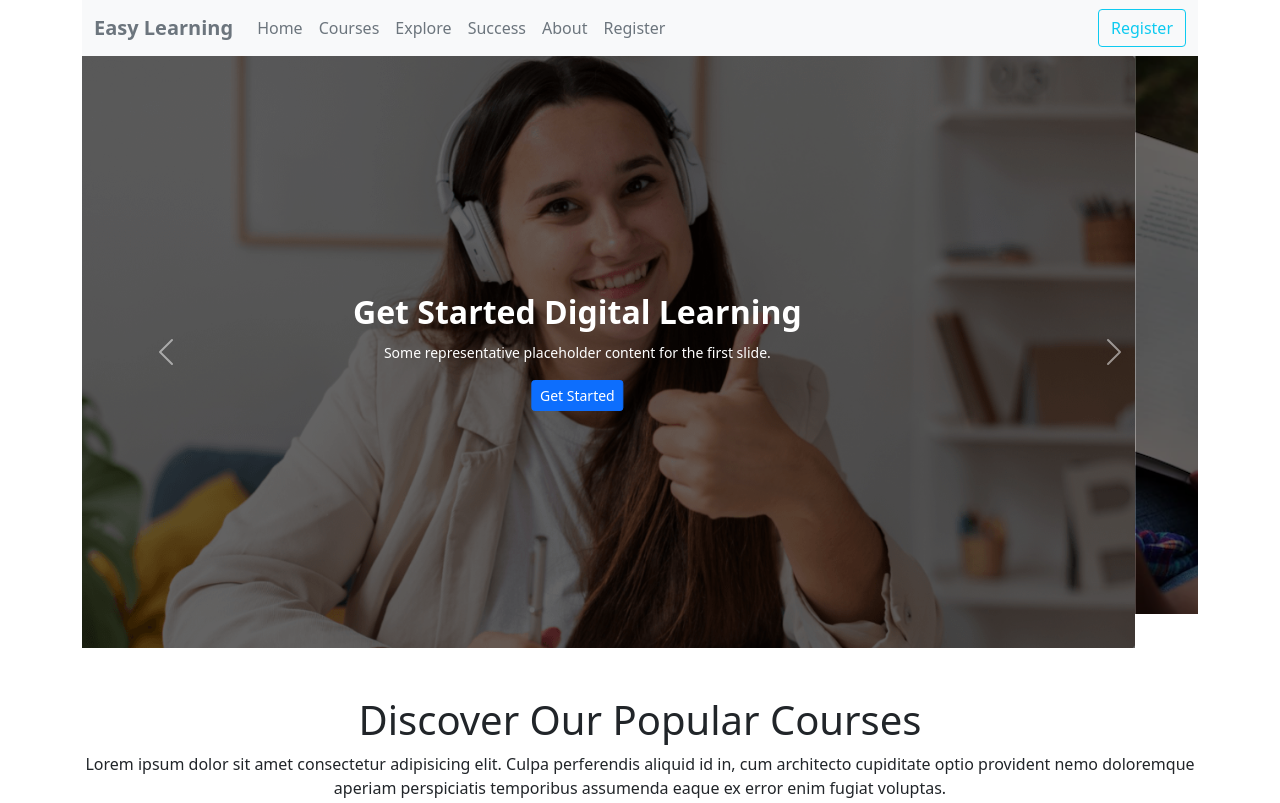
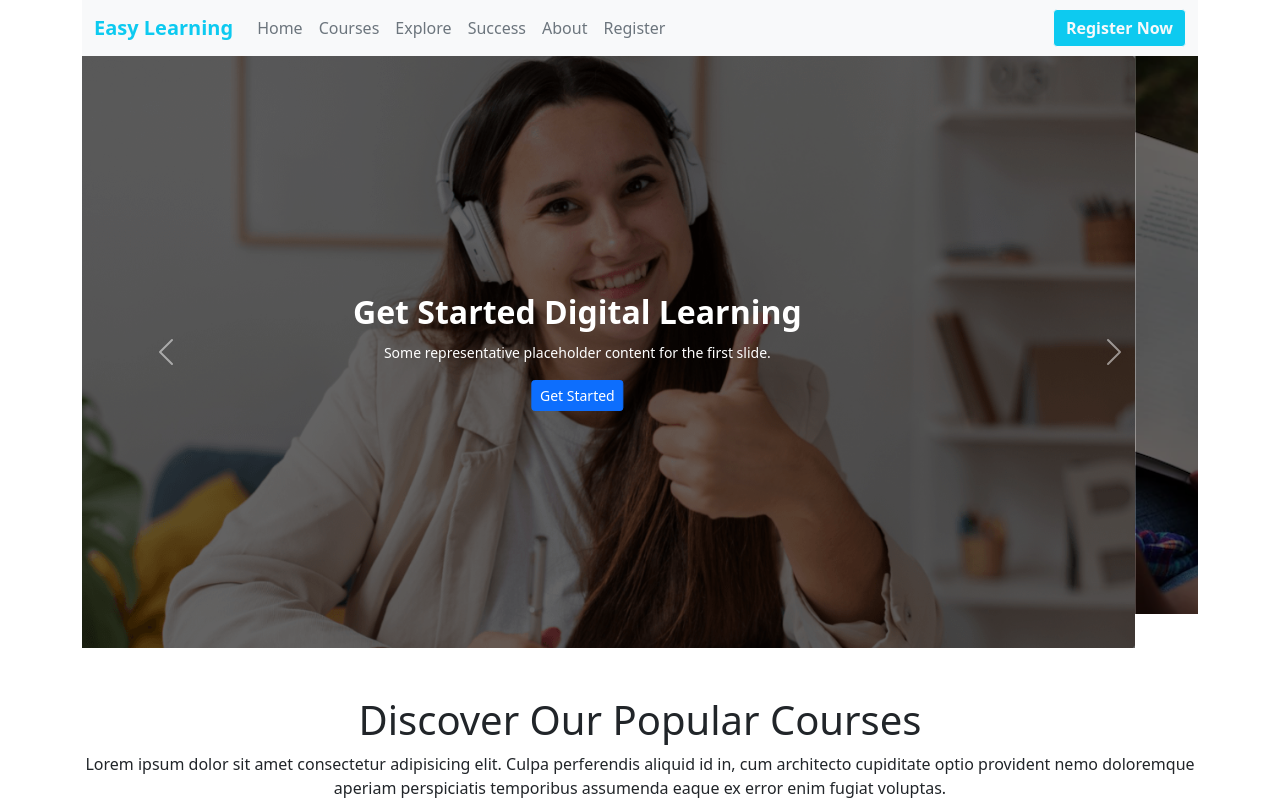
Before and after one commit to NashrullahDehan/module-15-assignment-3, a plain HTML site: page index.html in a window 1280 px wide. Shown: the top 803 px of the page. Drawn offline with nearby package versions, Linux system fonts and the light colour scheme.

Commit message:
button fixing

```diff
--- a/index.html
+++ b/index.html
@@ -20,7 +20,7 @@
     <div class="container">
       <nav class="navbar navbar-expand-lg bg-light">
         <div class="container-fluid">
-          <a class="navbar-brand text-secondary fw-bold" href="#">Easy Learning</a>
+          <a class="navbar-brand text-info fw-bold" href="#">Easy Learning</a>
           <button class="navbar-toggler" type="button" data-bs-toggle="collapse"
             data-bs-target="#navbarSupportedContent" aria-controls="navbarSupportedContent" aria-expanded="false"
             aria-label="Toggle navigation">
@@ -47,7 +47,8 @@
                 <a class="nav-link text-secondary" href="#register">Register</a>
               </li>
             </ul>
-            <button class="btn btn-outline-info">Register</button>
+            <button type="button" class="btn btn-light bg-info text-light fw-bold" data-bs-toggle="modal"
+            data-bs-target="#exampleModal2">Register Now</button>
           </div>
         </div>
       </nav>
```
